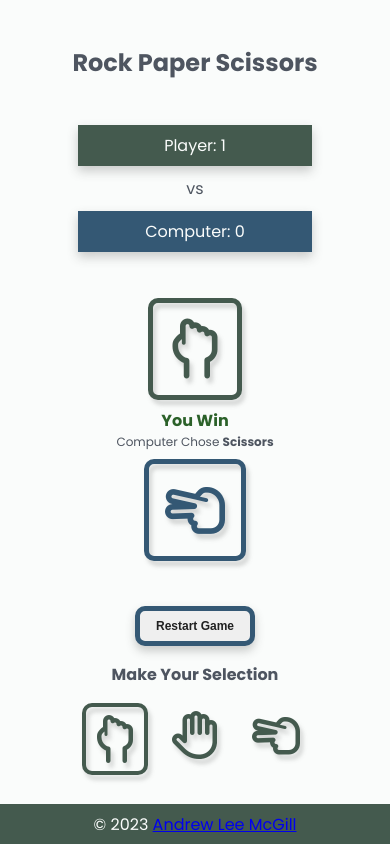
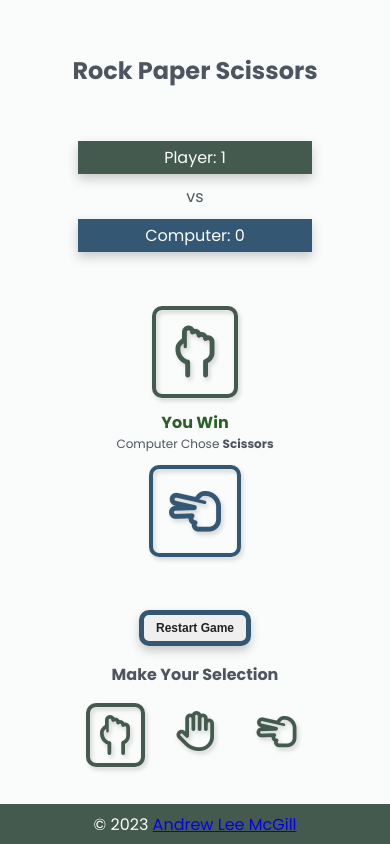
Before and after one commit to mcgill2023/rock-paper-scissors, a plain HTML site: page index.html in a window 390 px wide. Both pictures are taken after a click on the button 115 px from the left and 689 px from the top of the page. Drawn offline with Linux system fonts and the light colour scheme.

Commit message:
Improve mobile responsiveness
This commit has added a few adjustments to mobile media queries.
Going forward, further improvements can be made by adjusting the html
structure separating the choice selection icons and round details,
creating separating to different mobile and desktop containers.

```diff
--- a/css/style.css
+++ b/css/style.css
@@ -18,7 +18,7 @@
 
 body {
   display: flex;
-  min-height: 100%;
+  height: 100vh;
   flex-direction: column;
   align-items: center;
   justify-content: center;
@@ -52,7 +52,6 @@ h1 {
   align-items: center;
   justify-content: space-between;
   gap: 40px
-    /* border: 2px solid red; */
 }
 
 .player-score,
@@ -374,7 +373,11 @@ h2.lose {
   }
 }
 
-@media screen and (max-width: 600px) {
+@media screen and (max-width: 480px) {
+  i {
+    filter: drop-shadow(2px 3px 2px rgba(56, 56, 56, 0.2));
+  }
+
   .sub-heading {
     display: none;
   }
@@ -383,11 +386,17 @@ h2.lose {
     font-size: 1.25rem;
   }
 
+  .player-score,
+  .comp-score {
+    padding: 4px 0;
+  }
+
   .selection-icon {
-    font-size: 60px;
+    font-size: 52px;
   }
 
   .round-details {
+    padding: 12px;
     font-size: 0.75rem;
   }
 
@@ -395,8 +404,13 @@ h2.lose {
     font-size: 1rem;
   }
 
+  .player-selection i,
+  .comp-selection i {
+    border-width: 4px;
+  }
+
   .restart-btn {
-    padding: 8px 16px;
+    padding: 6px 12px;
     font-size: 0.75rem;
   }
 
@@ -405,10 +419,10 @@ h2.lose {
   }
 
   .choices-container {
-    gap: 16px;
+    gap: 24px;
   }
 
   .choice-icon {
-    font-size: 48px;
+    font-size: 40px;
   }
 }
```
